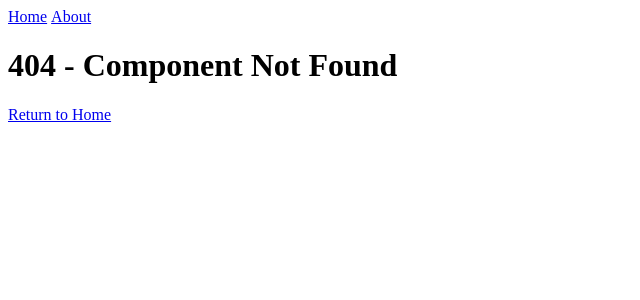
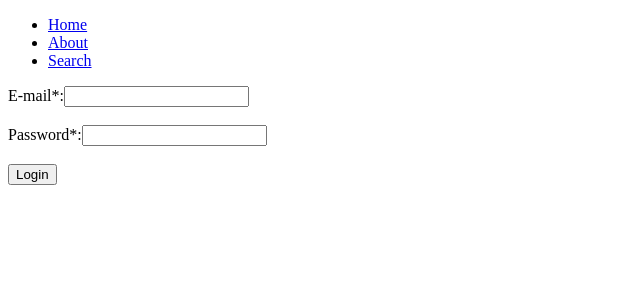
Before and after one commit to ramonbezerra/hello_react, a React (Create React App) app: page /login in a window 1280 px wide. Before the commit this address had no page. Shown: the top 300 px of the page, without its empty margins (0-640 px from the left). Built offline with nearby package versions, Linux system fonts and the light colour scheme.

Commit message:
react router authentication

```diff
--- /dev/null
+++ b/src/lesson5/About.jsx
@@ -0,0 +1,9 @@
+const About = () => (
+    <div className="About">
+        <h1>About Page</h1>
+        <hr />
+        <p>Information about your app or who you are would go here.</p>
+    </div>
+);
+
+export default About;
--- /dev/null
+++ b/src/lesson5/App.jsx
@@ -0,0 +1,26 @@
+import { Route, Routes } from "react-router-dom";
+import HomePage from './HomePage';
+import LoginPage from './LoginPage';
+import About from './About';
+import PrivateOutlet from "./PrivateOutlet";
+import Navbar from "./Navbar";
+import Search from "./Search";
+import AuthProvider from "./AuthProvider";
+import PrivateRoute from "./PrivateRoute";
+
+const App = () => (
+    <AuthProvider>
+        <Navbar />
+        <Routes>
+            <Route path="/" element={<HomePage />} />
+            <Route path="/login" element={<LoginPage />} />
+            <Route element={<PrivateOutlet />}>
+                {/* <Route path="/search" element={<PrivateRoute><Search /></PrivateRoute>} /> */}
+                <Route path="/search" element={<Search />} />
+                <Route path="/about" element={<About />} />
+            </Route>
+        </Routes>
+    </AuthProvider>
+);
+
+export default App;
--- /dev/null
+++ b/src/lesson5/AuthProvider.jsx
@@ -0,0 +1,14 @@
+import React from "react";
+import useAuth from "./hooks/useAuth";
+
+const authContext = React.createContext(null);
+
+const AuthProvider = ({ children }) => {
+    const auth = useAuth();
+
+    return <authContext.Provider value={auth}>{children}</authContext.Provider>;
+}
+
+export { authContext };
+
+export default AuthProvider;
--- /dev/null
+++ b/src/lesson5/HomePage.jsx
@@ -0,0 +1,11 @@
+import React from 'react';
+
+const HomePage = () => (
+    <div >
+        <h1>HomePage</h1>
+        <hr />
+        <p>This is our homepage.</p>
+    </div>
+);
+
+export default HomePage;
--- /dev/null
+++ b/src/lesson5/LoginPage.jsx
@@ -0,0 +1,65 @@
+import React  from 'react';
+import { Formik, ErrorMessage, Field } from 'formik';
+import * as Yup from 'yup';
+import { useLocation, useNavigate } from 'react-router-dom';
+import { authContext } from './AuthProvider';
+
+const LoginSchema = Yup.object().shape({
+  email: Yup.string().required('Required').email('Invalid'),
+  password: Yup.string().required('Required').min(4, 'Too short!').max(10, 'Too long!')
+});
+
+const LoginPage = () => {
+  const { login } = React.useContext(authContext); // that's all!
+  let navigate = useNavigate();
+  let { state } = useLocation();
+
+  let from = state?.from?.pathname || "/search";
+
+  const handleSubmitting = (values, { setSubmitting, setStatus }) => {
+    setStatus({ isValidating: true });
+    login().then(navigate(from, { replace: true }));
+    setTimeout(() => {
+      setSubmitting(false);
+      console.info(JSON.stringify(values, null, 2));
+      setStatus({ isValidating: false });
+    }, 3000);
+  };
+
+  return (
+    <Formik
+      validationSchema={LoginSchema}
+      initialValues={{ email: '', password: ''}}
+      onSubmit={handleSubmitting}
+    >
+      {({
+          handleChange,
+          handleBlur,
+          handleSubmit,
+          isSubmitting,
+        }) => (
+        <form onSubmit={handleSubmit}>
+          <label>
+            E-mail*:
+            <Field type="text" name="email"
+                   onBlur={handleBlur}
+                   onChange={handleChange}/>
+          </label>
+          <ErrorMessage name="email" className="error" component="span"/>
+          <br/><br/>
+          <label>
+            Password*:
+            <Field type="password" name="password"
+                   onBlur={handleBlur}
+                   onChange={handleChange}/>
+          </label>
+          <ErrorMessage name="password" className="error" component="span" />
+          <br/><br/>
+          <input type="submit" value="Login" disabled={isSubmitting}/>
+        </form>
+      )}
+    </Formik>
+  )
+};
+
+export default LoginPage;
--- /dev/null
+++ b/src/lesson5/Navbar.jsx
@@ -0,0 +1,35 @@
+import React from 'react';
+import { Link, useNavigate } from 'react-router-dom';
+import { authContext } from './AuthProvider';
+
+const Navbar = () => {
+  const { authed, logout } = React.useContext(authContext);
+  const navigate = useNavigate();
+
+  const handleLogout = () => {
+    logout();
+    navigate("/login");
+  };
+
+  return (
+    <div>
+      <nav>
+        <ul>
+          <li>
+            <Link to="/">Home</Link>
+          </li>
+          <li>
+            <Link to="/about">About</Link>
+          </li>
+          <li>
+            <Link to="/search">Search</Link>
+          </li>
+        </ul>
+        {authed && <button onClick={handleLogout}>Logout</button>}
+      </nav>
+    </div>
+  );
+}
+
+
+export default Navbar;
--- /dev/null
+++ b/src/lesson5/PrivateOutlet.jsx
@@ -0,0 +1,9 @@
+import React from "react";
+import { Navigate, Outlet } from "react-router-dom";
+import { authContext } from "./AuthProvider";
+
+export default function PrivateOutlet() {
+    const { authed } = React.useContext(authContext);
+
+    return authed ? <Outlet /> : <Navigate to="/login" />;
+  }
--- /dev/null
+++ b/src/lesson5/PrivateRoute.jsx
@@ -0,0 +1,12 @@
+import React from "react";
+import { Navigate, useLocation } from "react-router-dom";
+import { authContext } from "./AuthProvider";
+
+const PrivateRoute = ({ children }) => {
+    const { authed } = React.useContext(authContext);
+    const location = useLocation();
+
+    return authed ? children : <Navigate to="/login" replace state={{ from: location }}/>;
+}
+
+export default PrivateRoute;
--- /dev/null
+++ b/src/lesson5/Search.jsx
@@ -0,0 +1,37 @@
+import { useLocation } from 'react-router-dom';
+
+const Items = [
+    'Lorem Ipsum',
+    'Ipsum Dipsum',
+    'Foo Bar',
+    'A little black cat',
+    'A lazy fox',
+    'A jumping dog'
+];
+
+const doSearch = term => {
+    if (!term) {
+        return Items;
+    }
+
+    return Items.filter(item => item.toLowerCase().indexOf(term.toLowerCase()) !== -1);
+};
+
+const Search = () => {
+    const query = new URLSearchParams(useLocation().search);
+    const term = query.get('q');
+    const returned = doSearch(term);
+
+    return (
+        <div>
+            <h1>Search Page</h1>
+            <hr />
+            Found results for {term}:
+            <ul>
+                {returned.map(t => (<li key={t}>{t}</li>))}
+            </ul>
+        </div>
+    );
+};
+
+export default Search;
--- /dev/null
+++ b/src/lesson5/hooks/useAuth.js
@@ -0,0 +1,23 @@
+import * as React from 'react';
+
+const useAuth = () => {
+  const [authed, setAuthed] = React.useState(false);
+
+  const login = () => new Promise(() => {
+    setAuthed(true);
+    console.log('login', authed);
+    setTimeout(() => {
+    }, 2000);
+  });
+
+  const logout = () => new Promise(() => {
+    setAuthed(false);
+    console.log('login', authed);
+    setTimeout(() => {
+    }, 2000);
+  });
+
+  return { authed, login, logout };
+}
+
+export default useAuth;
```
Also changed, not shown: src/index.js (+29 -2 lines).
